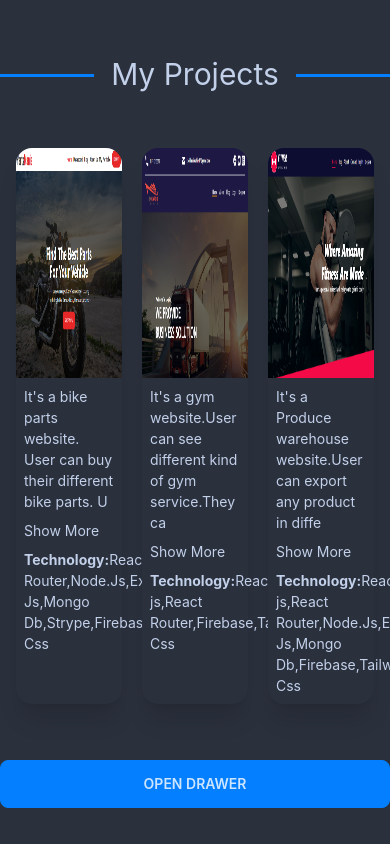
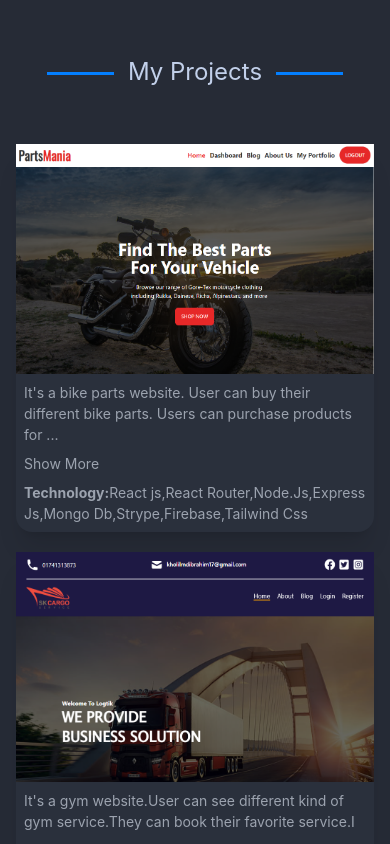
Before and after one commit to MdIbrahimKholil7/portfolio, a React (Create React App) app: page /project in a window 390 px wide. Built offline with nearby package versions, Linux system fonts and the light colour scheme.

Commit message:
card design complete

```diff
--- a/src/App.css
+++ b/src/App.css
@@ -24,3 +24,26 @@
   top: 50%;
   right: -80%;
 }
+
+@media screen and (max-width:470px){
+  .title::before{
+    content: '';
+    position: absolute;
+    width: 50%;
+    height: 3px;
+    background:#037fff;
+    top: 50%;
+    left: -60%;
+    padding: 0 10px;
+  }
+
+  .title::after{
+    content: '';
+    position: absolute;
+    width: 50%;
+    height: 3px;
+    background:#037fff;
+    top: 50%;
+    right: -60%;
+  }
+}
--- a/src/App.js
+++ b/src/App.js
@@ -9,7 +9,7 @@ import Navbar from './components/Home/Navbar';
 
 function App() {
   return (
-    <div className="App max-w-[1500px] mx-auto">
+    <div className="App bg-base-200">
 
         <Routes>
           <Route path='/' element={<Sidebar />}>
--- a/src/components/Home/Banner.js
+++ b/src/components/Home/Banner.js
@@ -15,9 +15,9 @@ const Banner = () => {
     return (
         <div>
             <div class=" w-full min-h-screen bg-base-200">
-                <div class="flex h-screen items-center justify-start px-20">
+                <div class="flex h-screen items-center justify-start md:px-20 px-4">
                     <div class="max-w-lg text-left">
-                        <h1 class="text-4xl font-bold font">Hi, I am <span className='text-[#037fff]'>Ibrahim Kholil</span></h1>
+                        <h1 class="md:text-4xl text-2xl font-bold font">Hi, I am <span className='text-[#037fff]'>Ibrahim Kholil</span></h1>
                         <div className='text-2xl mt-2'>
                             I Am A
                             <span className='text-[#037fff] font-bold'>
--- a/src/components/Home/Home.js
+++ b/src/components/Home/Home.js
@@ -4,7 +4,7 @@ import Project from './Project';
 
 const Home = () => {
     return (
-        <div className='text-white'>
+        <div className='text-white max-w-[1500px] mx-auto '>
             <Banner/>
             <Project/>
         </div>
--- a/src/components/Home/Project.js
+++ b/src/components/Home/Project.js
@@ -4,8 +4,8 @@ import details from '../ProjectDetails/ProjectDetails';
 const Project = () => {
     return (
         <div className='my-14 px-4'>
-            <h1 className='text-center text-3xl'><span className='title relative'>My Projects</span></h1>
-            <div className='grid grid-cols-3 mt-14 gap-5'>
+            <h1 className='text-center lg:text-3xl xl:text-4xl text-2xl'><span className='title relative'>My Projects</span></h1>
+            <div className='grid md:grid-cols-2 lg:grid-cols-3 mt-14 gap-5 justify-items-center'>
                 {
                     details.map(project => <ProjectCard
                         project={project}
--- a/src/components/Home/ProjectCard.js
+++ b/src/components/Home/ProjectCard.js
@@ -6,11 +6,10 @@ const ProjectCard = ({ project }) => {
     const [open, setOpen] = useState(false)
     const { desc, img, technology } = project || {}
     useEffect(() => {
-        const more = desc.length > 70 ? desc.slice(0, 69) : desc
+        const more = desc.length > 70 ? desc.slice(0, 100) + ' ...' : desc
         setFullDesc(more)
         setShowLess(more)
     }, [desc])
-    console.log(fullDesc)
 
     const handleMore = () => {
         setFullDesc(desc)
@@ -23,22 +22,12 @@ const ProjectCard = ({ project }) => {
 
 
     return (
-        /*   <div className=' bg-red-400 h-auto'>
-              <img className='' src={img} alt="" />
-              <div className='p-2'>
-                  <p
-                  >{fullDesc}</p>
-                  {
-                      open?<button onClick={handleLess}>Show Less</button>:<button onClick={handleMore}>Show More</button>
-                  }
-                  <p><strong>Technology:</strong>{technology}</p>
-              </div>
-          </div> */
 
-        <div class="card max-w-lg bg-base-100 shadow-xl">
-            <figure><img className='h-[230px]' src={img} alt="Shoes" /></figure>
-            <div class="card-body p-2 text-left justify-start items-start text-[14px]">
+        <div class="card max-w-sm bg-base-100 shadow-xl">
+          <img className='h-[230px]' src={img} alt="Shoes" />
+            <div class="card-body text-gray-400 p-2 text-left justify-start items-start text-[14px]">
                 <span
+                className=''
                 >{fullDesc}</span>
                 {
                     open ? <button onClick={handleLess}>Show Less</button> : <button onClick={handleMore}>Show More</button>
```
